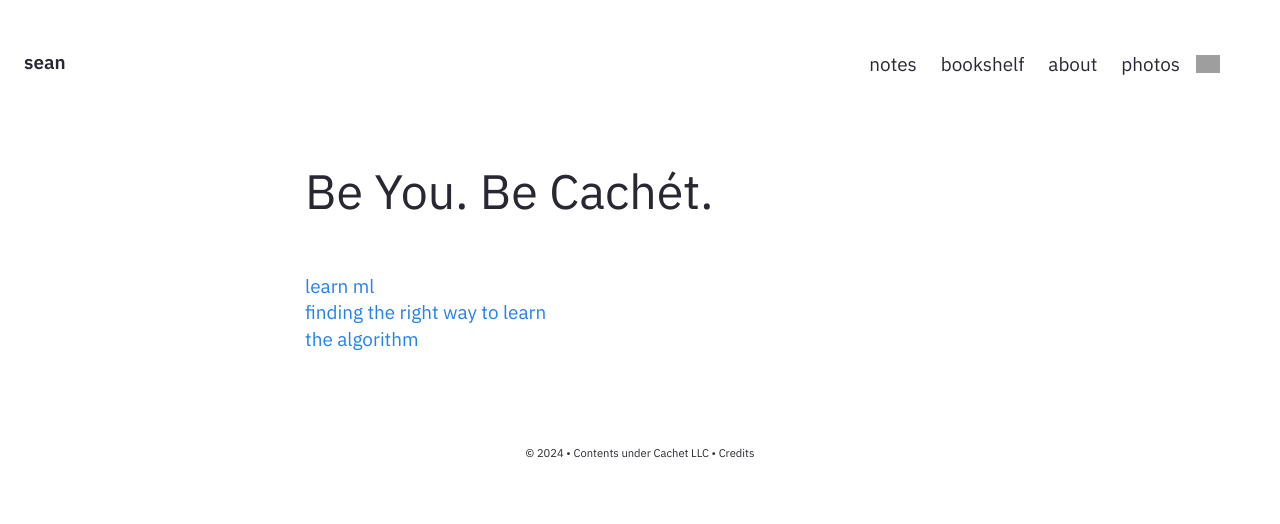
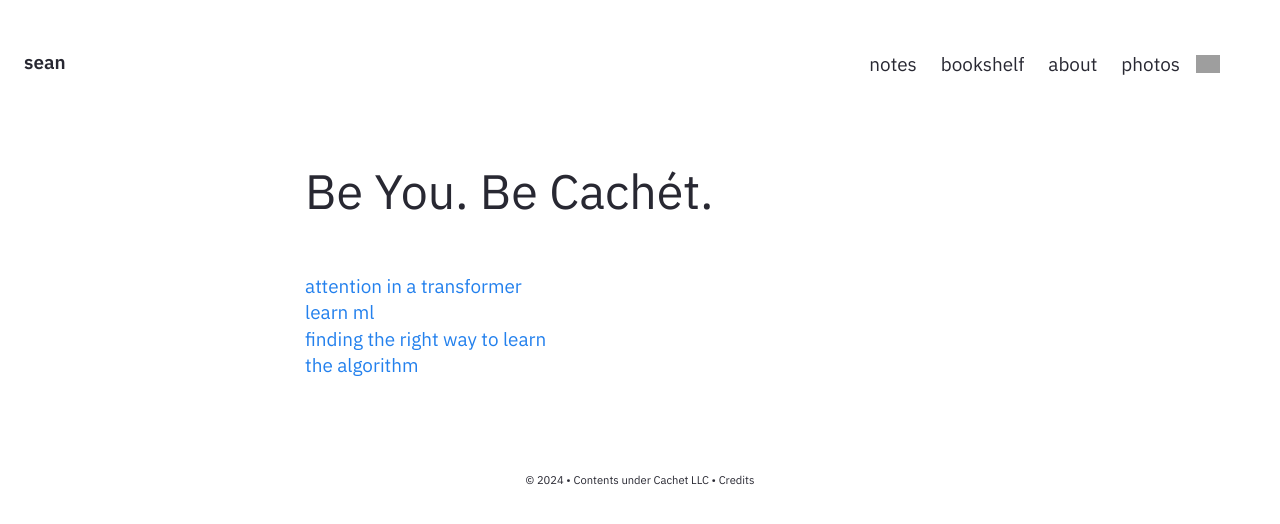
Before and after one commit to sschu48/sschu48.github.io, a Jekyll site: the page built from pages/index.md, in a window 1280 px wide. Shown: the top 524 px of the page. Built offline with Jekyll 4.4.1, drawn with Linux system fonts in a browser that asks for light colours; grey boxes are pictures that could not be loaded.

Commit message:
added new page to homepage

```diff
--- a/_includes/Homepage.html
+++ b/_includes/Homepage.html
@@ -2,6 +2,7 @@
     <div class="jumbo">Be You. Be Cachét.</div>
     <br>
     <br>
+    <div><a href="/note/attention-in-a-transformer">attention in a transformer</a></div>
     <div><a href="/note/learn-ml">learn ml</a></div>
     <div><a href="/note/right-way-to-learn">finding the right way to learn</a></div>
     <div><a href="/note/the-algorithm">the algorithm</a></div>
```
